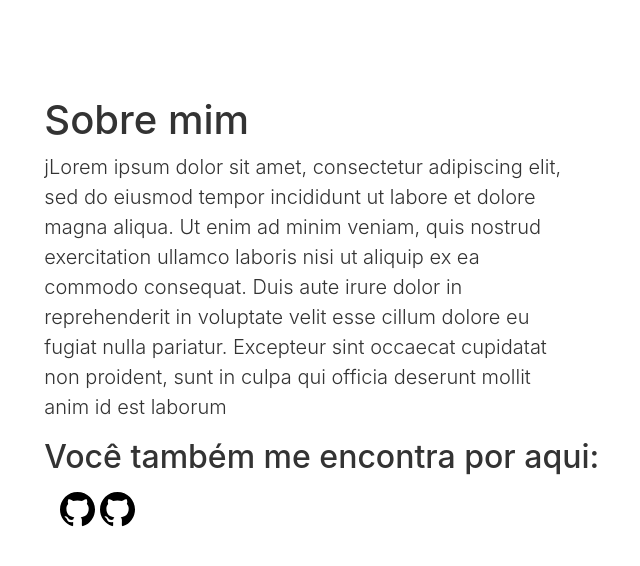
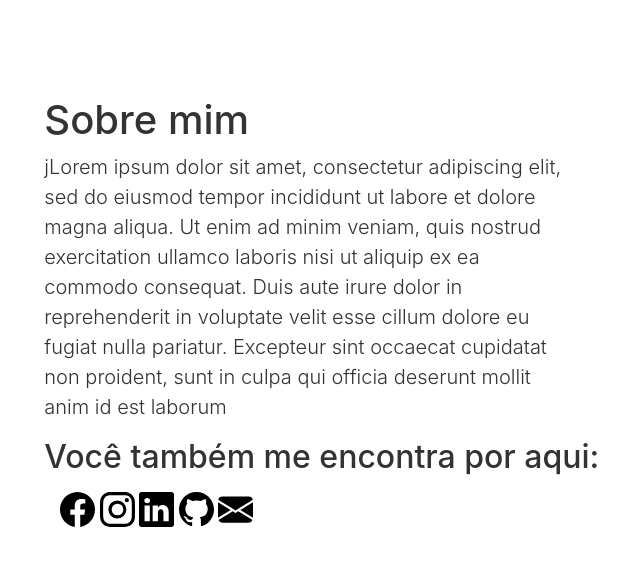
Before and after one commit to Grodrz/grodrz.github.io, a website with bundled scripts: page index.html in a window 1280 px wide. Shown: the whole page, without its empty margins (201-841 px from the left). Built offline with nearby package versions, Linux system fonts and the light colour scheme; files whose address does not match are found by name.

Commit message:
add social media

```diff
--- a/index.html
+++ b/index.html
@@ -20,9 +20,12 @@
       </div>
 
       <h2>Você também me encontra por aqui:</h2>
-      <div class="col-lg-8 px-3 pt-2 ">
+      <div class="col-lg-8 px-3 pt-2">
+        <a href="https://www.facebook.com/fernandogroders"><img src="img/facebook.svg" alt="Facebook" height="35sp"></a>
+        <a href="https://www.instagram.com/fegroders/"><img src="img/instagram.svg" alt="instagram" height="35sp"></a>
+        <a href="https://www.linkedin.com/in/fernandogroders/"><img src="img/linkedin.svg" alt="LinkedIn" height="35sp"></a>
         <a href="https://github.com/Grodrz"><img src="img/github.svg" alt="GitHub" height="35sp"></a>
-        <a href="https://github.com/Grodrz"><img src="img/github.svg" alt="GitHub" height="35sp"></a>
+        <a href="mailto:fernandogroder@gmail.com"><img src="img/envelope-fill.svg" alt="Enviar Email" height="35sp"></a>
         <!-- <p class="lead">jdsaikjdsaiksjdikdsajkdjakdjk jasd jisajais jis aji</p> -->
       </div>
       <!-- <button type="button" class="btn btn-primary mr-3" data-toggle="modal" data-target="#exampleModal">Toggle example modal</button> -->
```
Also changed, not shown: img/envelope-fill.svg (added), img/facebook.svg (added), img/instagram.svg (added), img/linkedin.svg (added).
